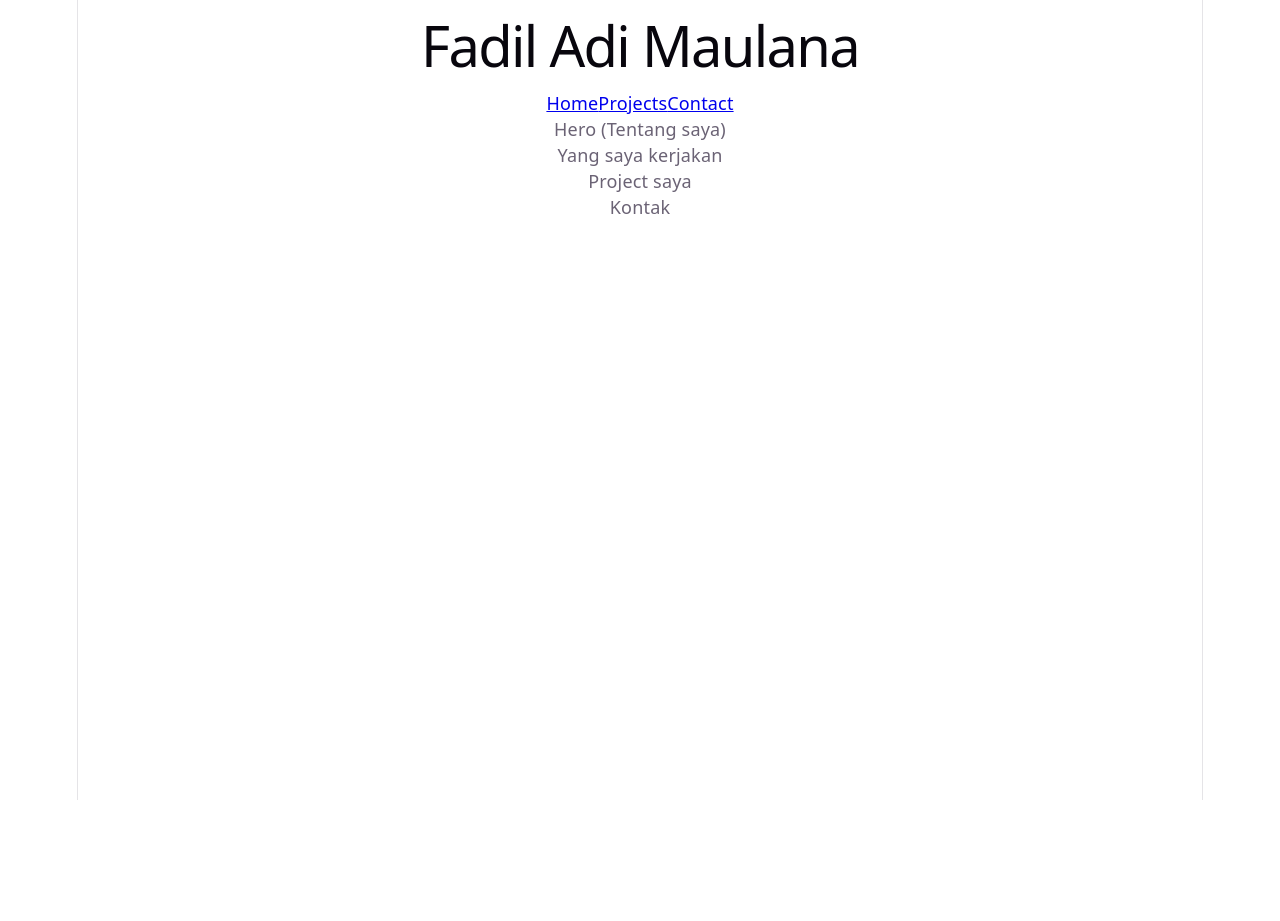
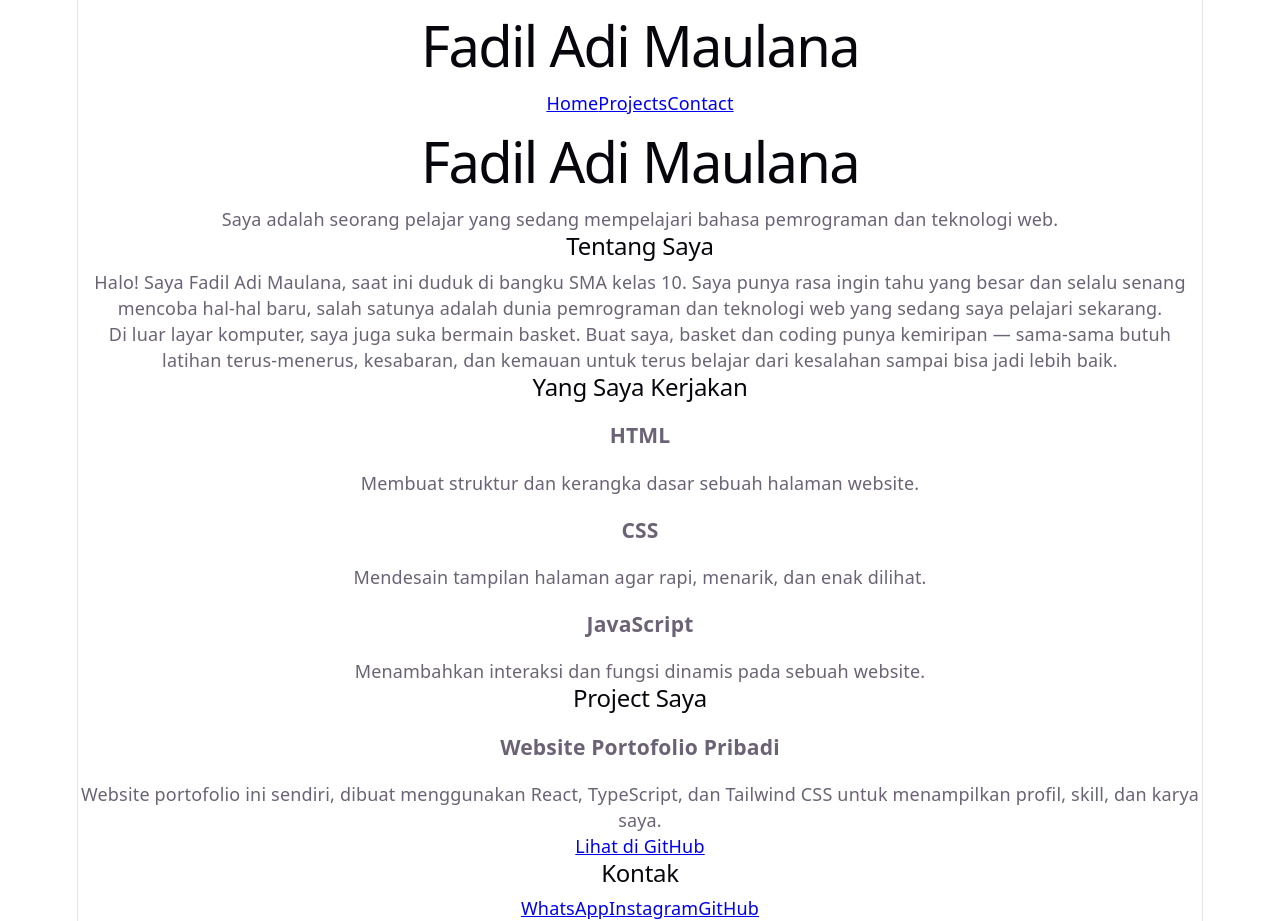
Before and after one commit to Fadil2112N/portofolio-ts, a React (Vite) app: page / in a window 1280 px wide. Before the commit the page ends 800 px from the top, so only its background shows below. Built offline with nearby package versions, Linux system fonts and the light colour scheme.

Commit message:
fix: perbaiki App.tsx agar menampilkan semua komponen

```diff
--- a/src/App.tsx
+++ b/src/App.tsx
@@ -1,15 +1,20 @@
 import Navbar from './components/Navbar'
+import Hero from './components/Hero'
+import About from './components/About'
+import Skills from './components/Skills'
+import Project from './components/Project'
+import Contact from './components/Contact'
 
 function App() {
   return (
     <>
     <Navbar />
-    <section>Hero (Tentang saya)</section>
-    <section>Yang saya kerjakan</section>
-    <section>Project saya</section>
-    <footer>Kontak</footer>
+    <Hero />
+    <About />
+    <Skills />
+    <Project />
+    <Contact />
     </>
-
   )
 }
 
```
